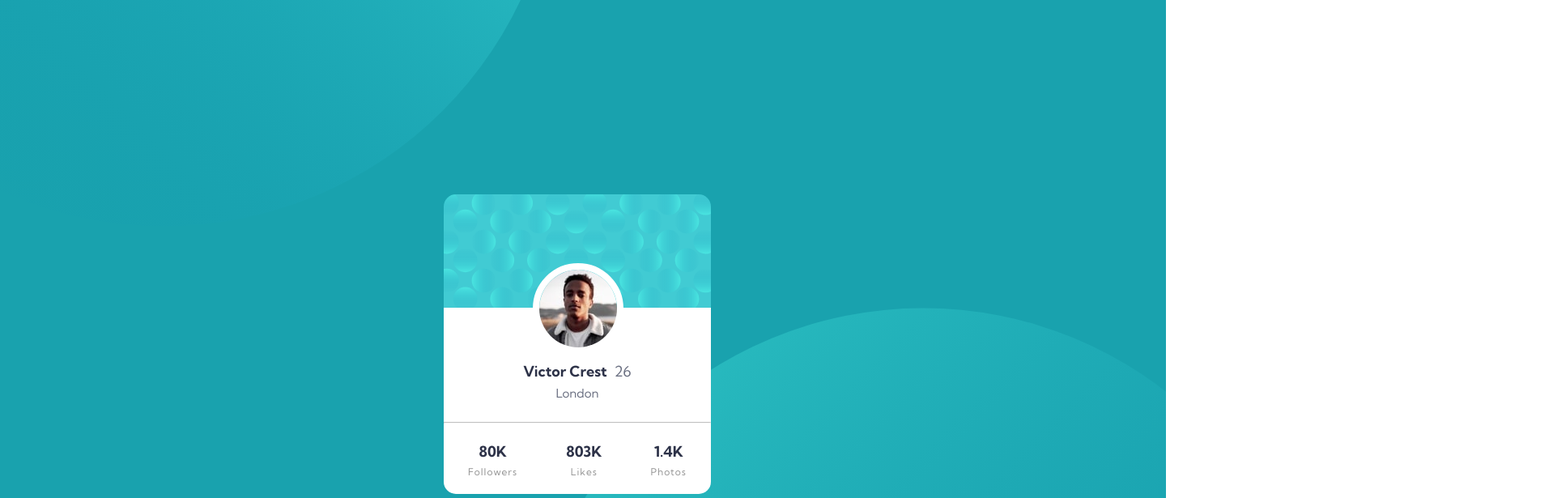
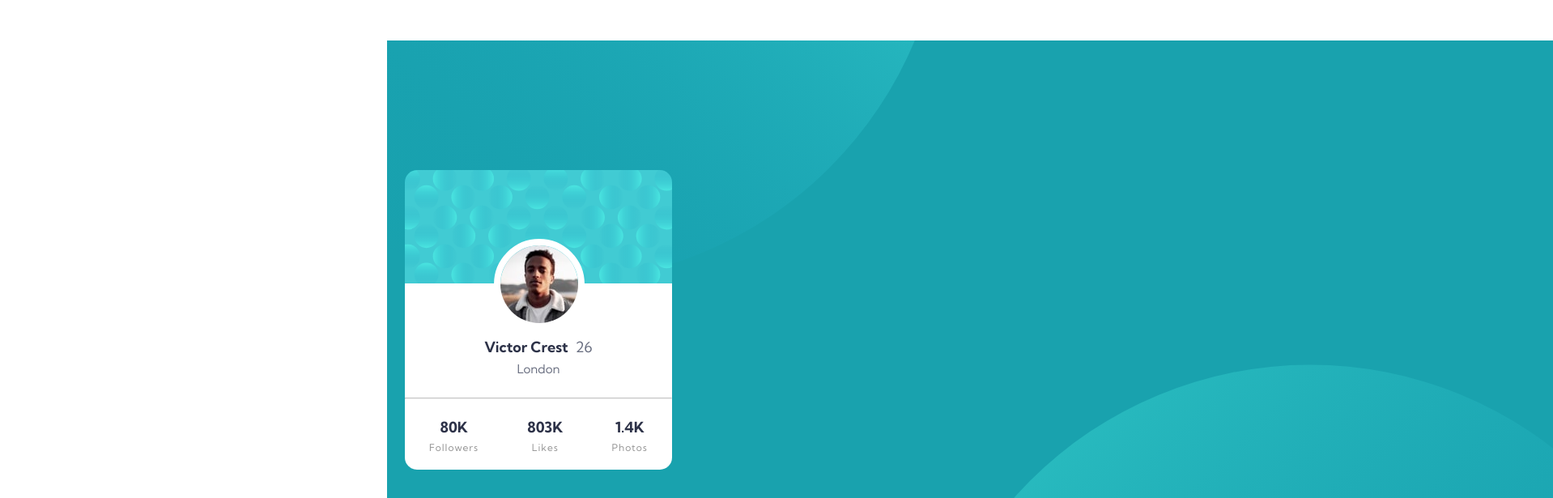
Before and after one commit to nishantcm/profile-card-component, a plain HTML site: page index.html in a window 1536 px wide. Shown: the top 615 px of the page at 81% size, 1918 px wide, since content can reach past the window. Drawn offline with Linux system fonts and the light colour scheme.

Commit message:
Update the stylesheet.css

```diff
--- a/stylesheet.css
+++ b/stylesheet.css
@@ -97,26 +97,18 @@ hr {
 
 
 @media (min-width: 1440px){
-    body{
-        display: flex;
-        height: 100vh;
-        justify-content: center;
-        align-items: center;
-    }
-    .page-wraper{
-        width: 1440px;
-        height: 840px;
-    }
+
+
     .background {
         background-color: hsl(185, 75%, 39%);
         width: 1440px;
         height: 100vh;
         margin: auto;
+        display: flex;
         justify-content: center;
         align-items: center;
         margin: auto;
-        position: fixed;
-        left: 0;
+        position: relative;
         overflow: hidden;
     }
     .top {
@@ -127,14 +119,10 @@ hr {
 
     }
     .bottom {
-        position: relative;
+        position: absolute;
         right: 0;
         left: 650px;
         top: 400px;
     }
-    .container {
-        position: absolute;
-        top: 260px;
-        left: 500px;
-    }
+
 }
```
